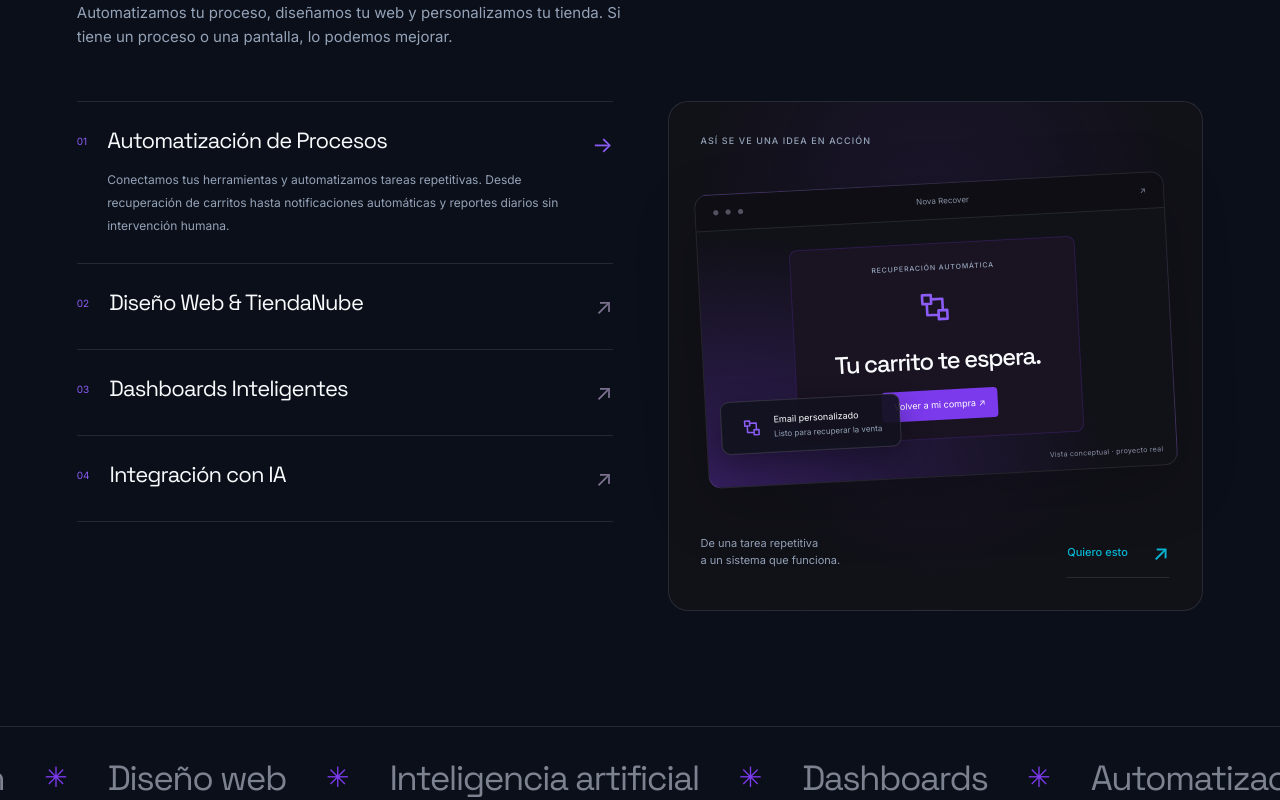
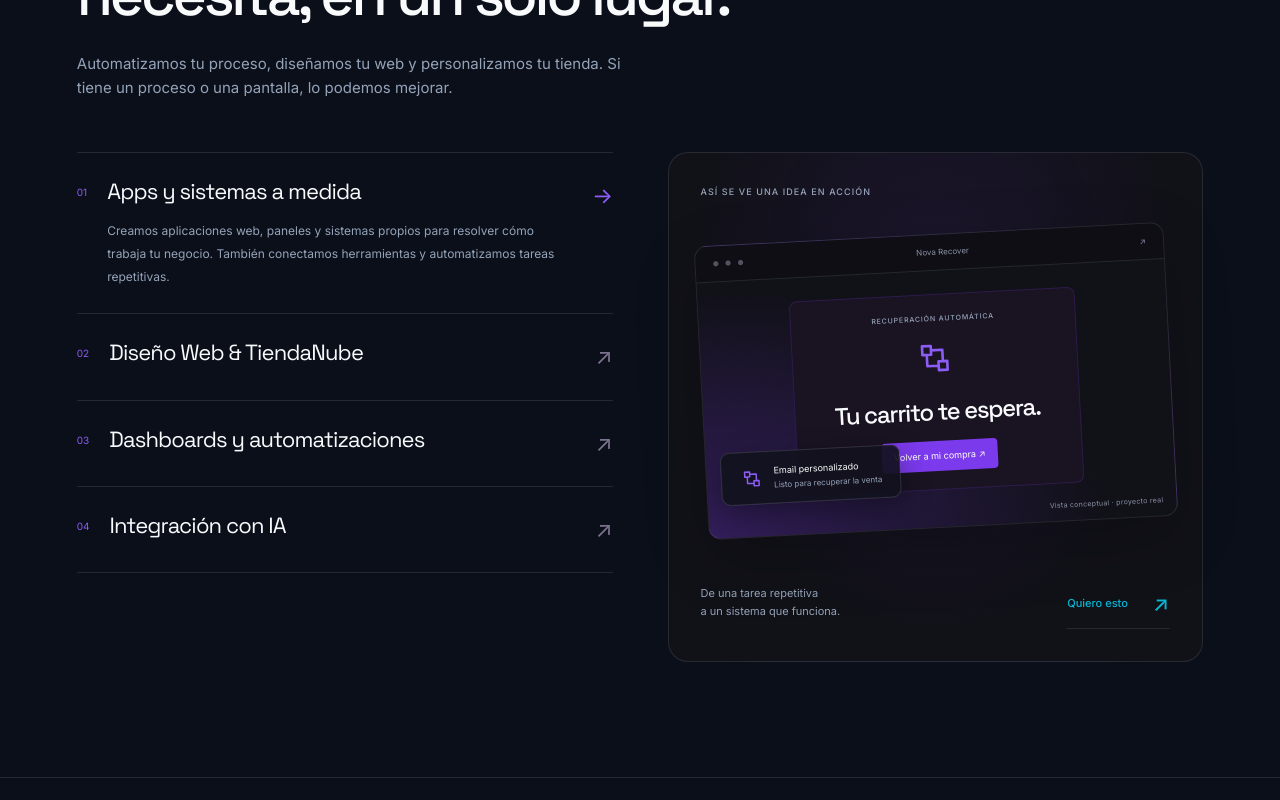
Before and after one commit to facuguz55/nova-agency-tec, a React (Vite) app: page / in a window 1280 px wide. Shown: the part 1380-2180 px from the top of the page. Built offline with nearby package versions, Linux system fonts and the light colour scheme.

Commit message:
feat: highlight Nova Local and custom apps

```diff
--- a/public/content.js
+++ b/public/content.js
@@ -2,15 +2,15 @@ window.NOVA = {
   "hero": "Automatizamos tu proceso, diseñamos tu presencia web y personalizamos tu tienda en TiendaNube. Todo lo que tu negocio digital necesita, en un solo lugar.",
   "services": [
     {
-      "title": "Automatización de Procesos",
-      "text": "Conectamos tus herramientas y automatizamos tareas repetitivas. Desde recuperación de carritos hasta notificaciones automáticas y reportes diarios sin intervención humana."
+      "title": "Apps y sistemas a medida",
+      "text": "Creamos aplicaciones web, paneles y sistemas propios para resolver cómo trabaja tu negocio. También conectamos herramientas y automatizamos tareas repetitivas."
     },
     {
       "title": "Diseño Web & TiendaNube",
       "text": "Diseñamos sitios web a medida y personalizamos tu tienda TiendaNube: banners, landing pages de producto, identidad visual, carrito optimizado y experiencia de compra que convierte."
     },
     {
-      "title": "Dashboards Inteligentes",
+      "title": "Dashboards y automatizaciones",
       "text": "Paneles de control en tiempo real para que veas todo tu negocio en un solo lugar. Ventas, stock, clientes, campañas — toda la información que importa."
     },
     {
```
Also changed, not shown: public/orbit.js.
